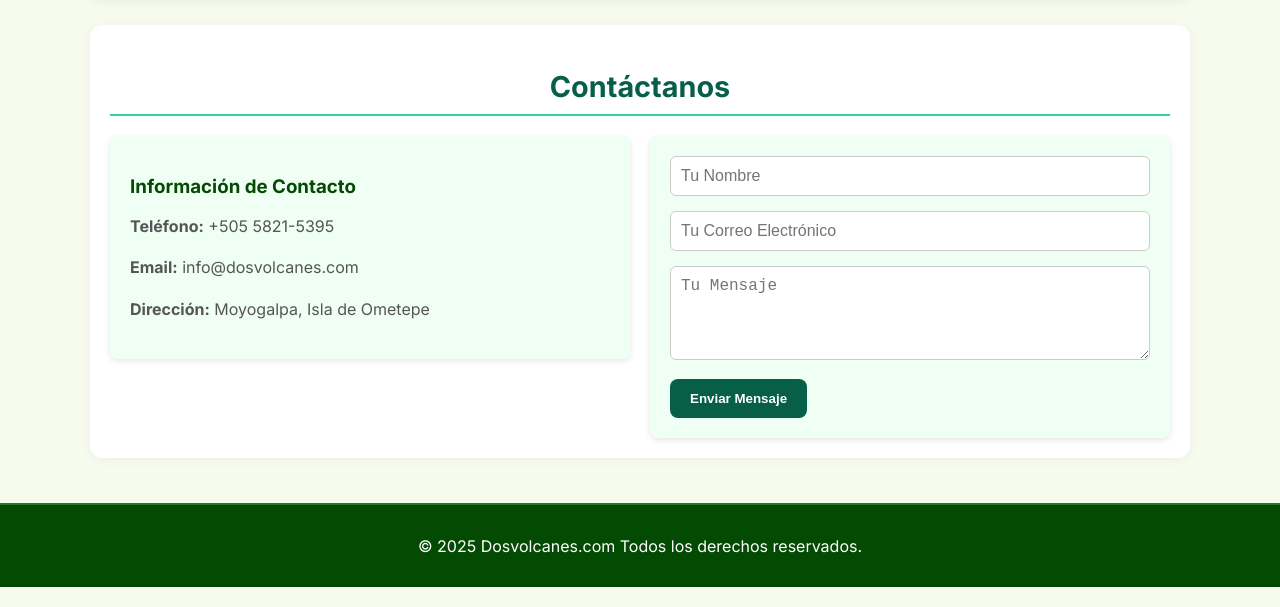
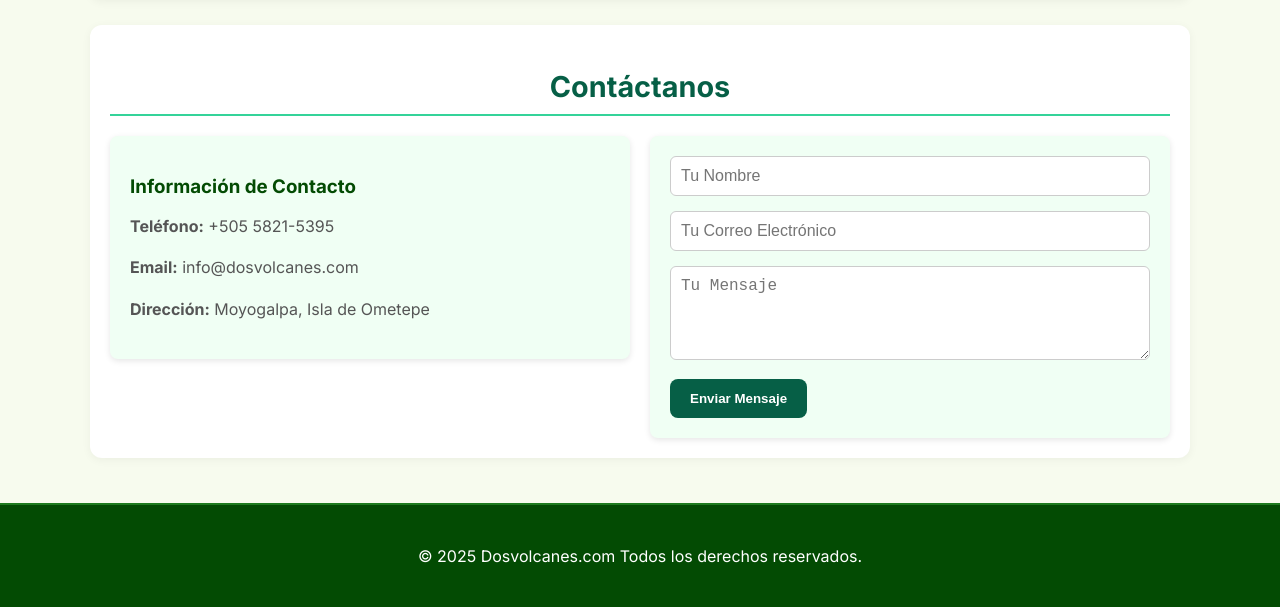
Before and after one commit to danny3099mendez-cloud/Dosvolcanes.com, a plain HTML site: page index.html in a window 1280 px wide. Shown: the part 4052-4659 px from the top of the page. Drawn offline with Linux system fonts and the light colour scheme.

Commit message:
Update Styles.css

```diff
--- a/Styles.css
+++ b/Styles.css
@@ -326,7 +326,7 @@ footer {
   background-color: #034b03;
   color: white;
   text-align: center;
-  padding: 15px 0;
+  padding: 25px 0;
   border-top: 2px solid #1e7a1e;
 }
 
```
